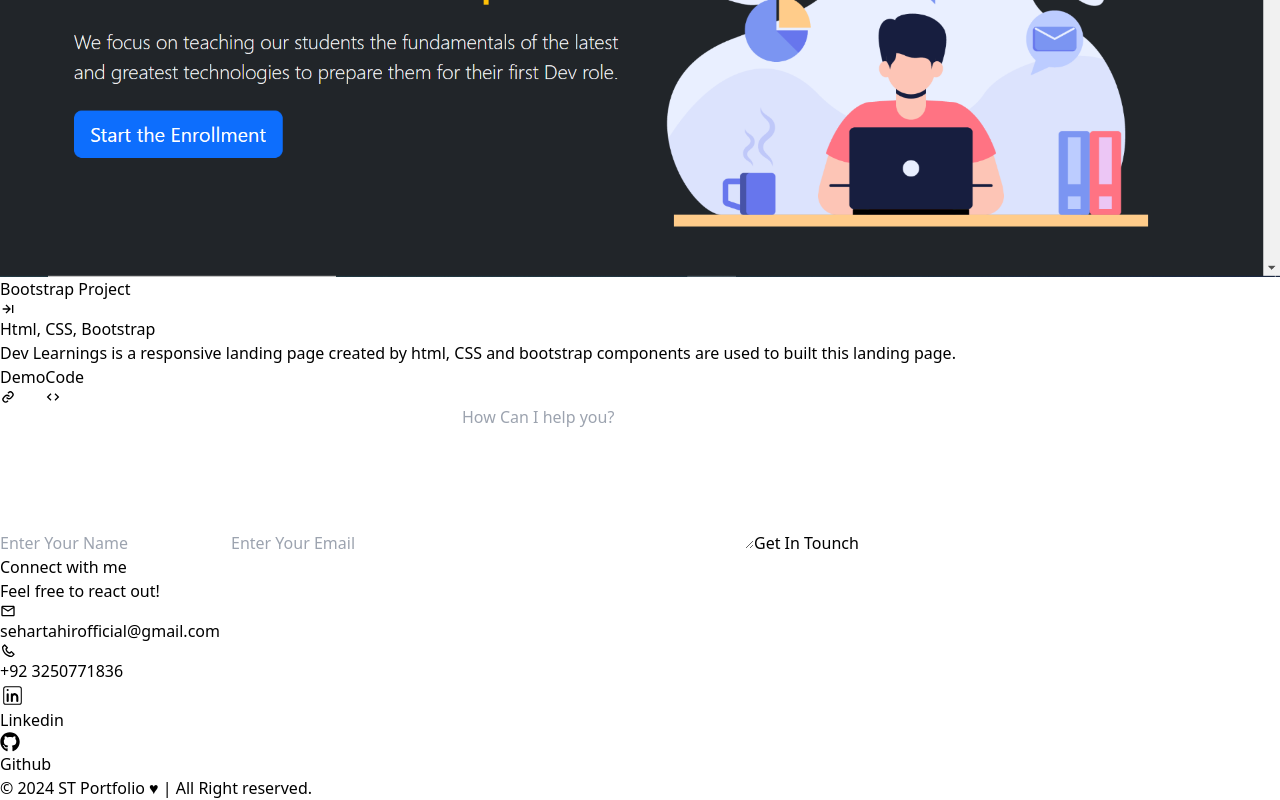
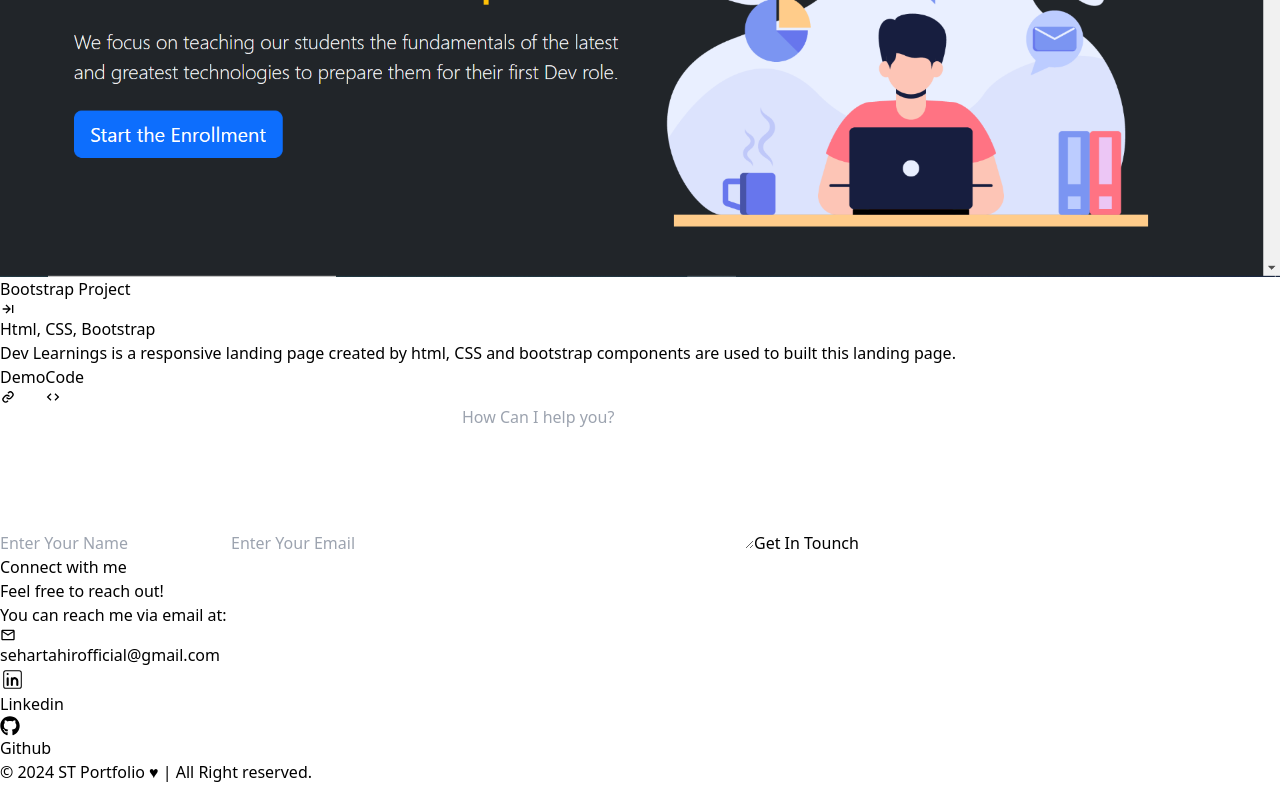
Before and after one commit to Sehar-Tahir/Sehar_Portfolio, a React (Vite) app: page / in a window 1280 px wide. Shown: the part 6031-6831 px from the top of the page. Built offline with nearby package versions, Linux system fonts and the light colour scheme.

Commit message:
My_Portfolio

```diff
--- a/src/Components/Footer/Footer.jsx
+++ b/src/Components/Footer/Footer.jsx
@@ -1,6 +1,5 @@
 import React, { useRef } from 'react';
 import emailjs from '@emailjs/browser';
-import { BiPhone } from 'react-icons/bi'
 import { CiLinkedin } from 'react-icons/ci'
 import { FaGithub } from 'react-icons/fa'
 import { MdOutlineEmail } from 'react-icons/md'
@@ -48,10 +47,10 @@ const Footer = () => {
 
                 <div className='flex flex-col justify-center items-center mt-4 md:mt-0'>
                     <h2 className="text-xl md:text-4xl font-bold">Connect with me</h2>
-                    <h3 className="text-sm md:text-xl font-semibold">Feel free to react out!</h3>
-                    <ul className='mt-6 flex flex-col'>
+                    <h3 className="text-sm md:text-xl font-semibold">Feel free to reach out!</h3>
+                    <ul className='mt-6 flex flex-col justify-center'>
+                        <li className='font-semibold text-center'>You can reach me via email at:</li>
                         <li className='flex items-center gap-1 font-semibold'><MdOutlineEmail className='mt-1' />sehartahirofficial@gmail.com</li>
-                        <li className='flex items-center gap-1 font-semibold'><BiPhone className='mt-1' />+92 3250771836</li>
                     </ul>
                     <ul className='text-sm md:text-xl flex justify-center items-center md:flex-row md:gap-5 mt-4'>
 
```
